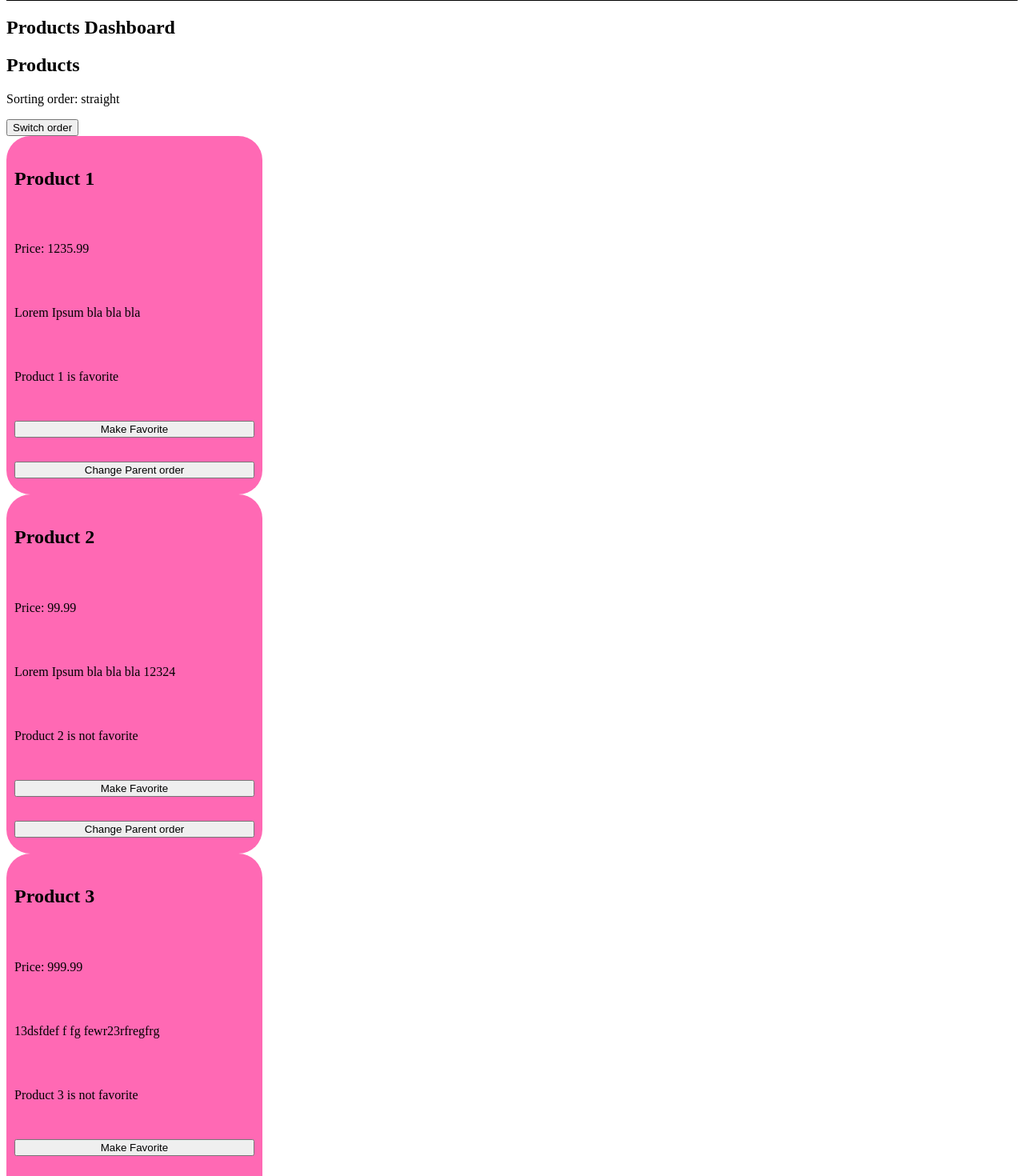
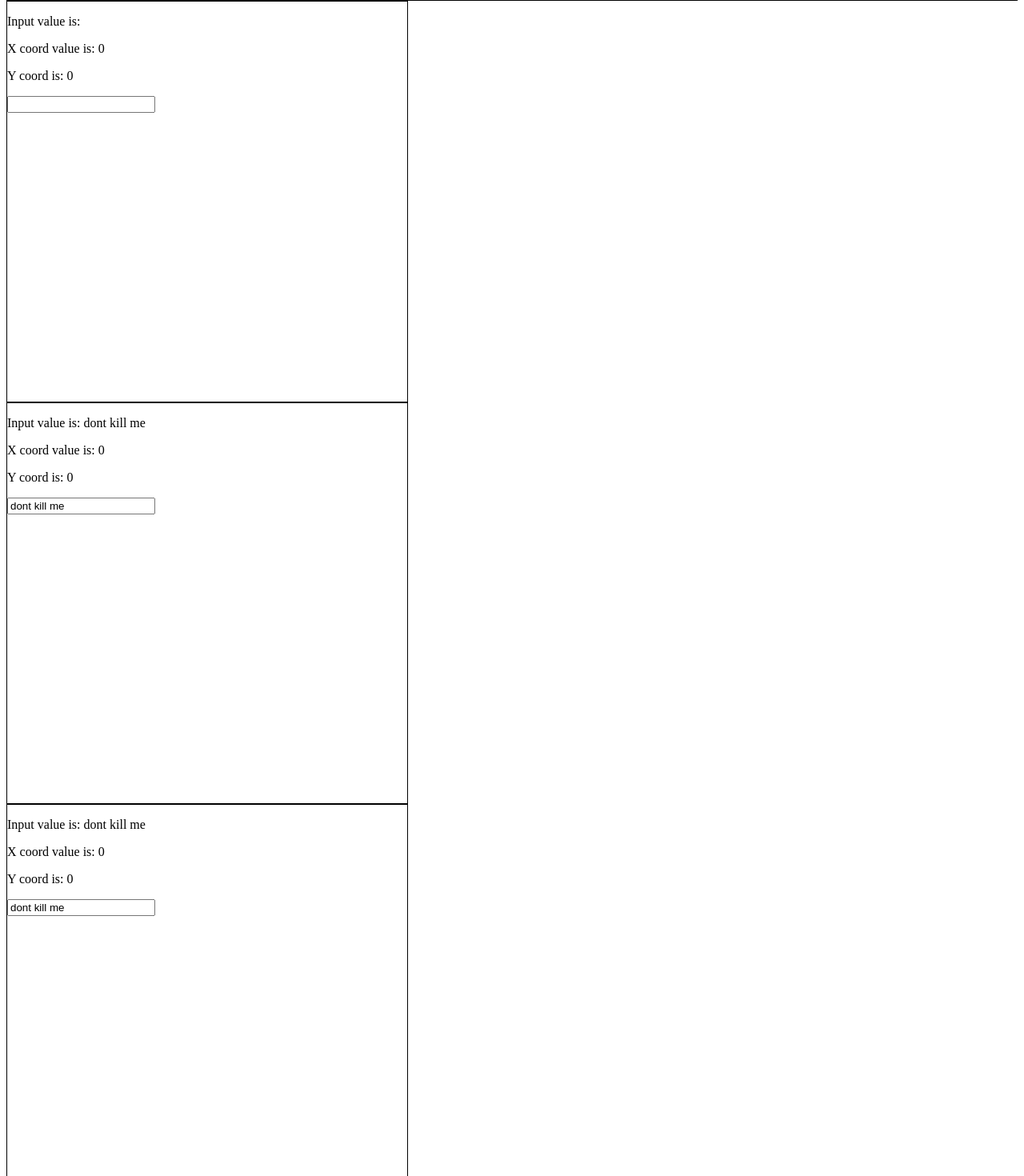
Before and after one commit to fc-fullstack-courses/pfe-2024-1-react-lessons, a React (Vite) app: page / in a window 1280 px wide. Shown: the part 184-1654 px from the top of the page at 80% size. Built offline with nearby package versions, Linux system fonts and the light colour scheme.

Commit message:
Add complex state hooks usage examples

```diff
--- a/src/App.jsx
+++ b/src/App.jsx
@@ -7,6 +7,9 @@ import Header from './components/Header';
 import CONSTANTS from './configs';
 import RegistrationForm from './components/RegistrationForm';
 import ProductDashoboard from './components/ProductDashboard';
+import FormMouseTracker from './components/FormMouseTracker/classVersion';
+import FormMouseTrackerBadHooks from './components/FormMouseTracker/badHookVersion';
+import FormMouseTrackerGoodHooks from './components/FormMouseTracker';
 
 class App extends React.Component {
   state = {
@@ -75,8 +78,11 @@ class App extends React.Component {
       <UserContext.Provider value={user}>
         <ThemeContext.Provider value={[theme, this.switchTheme]}>
           <Header />
-          <ProductDashoboard />
-          <RegistrationForm />
+          {/* <ProductDashoboard /> */}
+          <FormMouseTracker />
+          <FormMouseTrackerBadHooks />
+          <FormMouseTrackerGoodHooks />
+          {/* <RegistrationForm /> */}
         </ThemeContext.Provider>
       </UserContext.Provider>
     );
--- /dev/null
+++ b/src/components/FormMouseTracker/badHookVersion.jsx
@@ -0,0 +1,57 @@
+import React, { useState } from 'react';
+
+function FormMouseTracker(props) {
+
+  // комібнований стан у хуку useState має прроблеми
+  const [state, setState] = useState({
+    inputText: 'dont kill me',
+    mouseCoordinates: {
+      x: 0,
+      y: 0,
+    },
+  });
+
+  const handleInputChange = ({ target: { value } }) => {
+    // якщо забти деструктуризацію то усе окрім inputText видалиться зі стану
+    setState({
+      ...state,
+      inputText: value,
+    });
+  };
+
+  const handleChangeCoords = ({ clientX, clientY }) => {
+    // якщо забти деструктуризацію то усе окрім mouseCoordinates видалиться зі стану
+    setState({
+      ...state,
+      mouseCoordinates: {
+        x: clientX,
+        y: clientY,
+      },
+    });
+  };
+
+  console.log(state);
+
+  const {
+    inputText,
+    mouseCoordinates: { x, y },
+  } = state;
+
+  return (
+    <div
+      style={{
+        minHeight: '500px',
+        maxWidth: '500px',
+        border: '1px solid black',
+      }}
+      onMouseMove={handleChangeCoords}
+    >
+      <p>Input value is: {inputText}</p>
+      <p>X coord value is: {x}</p>
+      <p>Y coord is: {y}</p>
+      <input type='text' value={inputText} onChange={handleInputChange} />
+    </div>
+  );
+}
+
+export default FormMouseTracker;
--- /dev/null
+++ b/src/components/FormMouseTracker/classVersion.jsx
@@ -0,0 +1,55 @@
+import React, { Component } from 'react';
+
+class FormMouseTracker extends Component {
+  state = {
+    inputText: '',
+    mouseCoordinates: {
+      x: 0,
+      y: 0,
+    },
+  };
+
+  handleInputChange = ({ target: { value } }) => {
+    this.setState({
+      inputText: value,
+    });
+  };
+
+  handleChangeCoords = ({ clientX, clientY }) => {
+    this.setState({
+      mouseCoordinates: {
+        x: clientX,
+        y: clientY,
+      },
+    });
+  };
+
+  render() {
+    const {
+      inputText,
+      mouseCoordinates: { x, y },
+    } = this.state;
+
+    return (
+      <div
+        style={{
+          minHeight: '500px',
+          maxWidth: '500px',
+          border: '1px solid black',
+        }}
+        onMouseMove={this.handleChangeCoords}
+      >
+        <p>Input value is: {inputText}</p>
+        <p>X coord value is: {x}</p>
+        <p>Y coord is: {y}</p>
+        <input
+          type='text'
+          value={inputText}
+          onChange={this.handleInputChange}
+        />
+      </div>
+    );
+  }
+}
+
+export default FormMouseTracker;
--- /dev/null
+++ b/src/components/FormMouseTracker/index.jsx
@@ -0,0 +1,39 @@
+import React, { useState } from 'react';
+
+function FormMouseTracker(props) {
+  const [inputText, setInputText] = useState('dont kill me');
+
+  const [{ x, y }, setMouseCoordinates] = useState({
+    x: 0,
+    y: 0,
+  });
+
+  const handleInputChange = ({ target: { value } }) => {
+    setInputText(value);
+  };
+
+  const handleChangeCoords = ({ clientX, clientY }) => {
+    setMouseCoordinates({
+      x: clientX,
+      y: clientY,
+    });
+  };
+
+  return (
+    <div
+      style={{
+        minHeight: '500px',
+        maxWidth: '500px',
+        border: '1px solid black',
+      }}
+      onMouseMove={handleChangeCoords}
+    >
+      <p>Input value is: {inputText}</p>
+      <p>X coord value is: {x}</p>
+      <p>Y coord is: {y}</p>
+      <input type='text' value={inputText} onChange={handleInputChange} />
+    </div>
+  );
+}
+
+export default FormMouseTracker;
```
